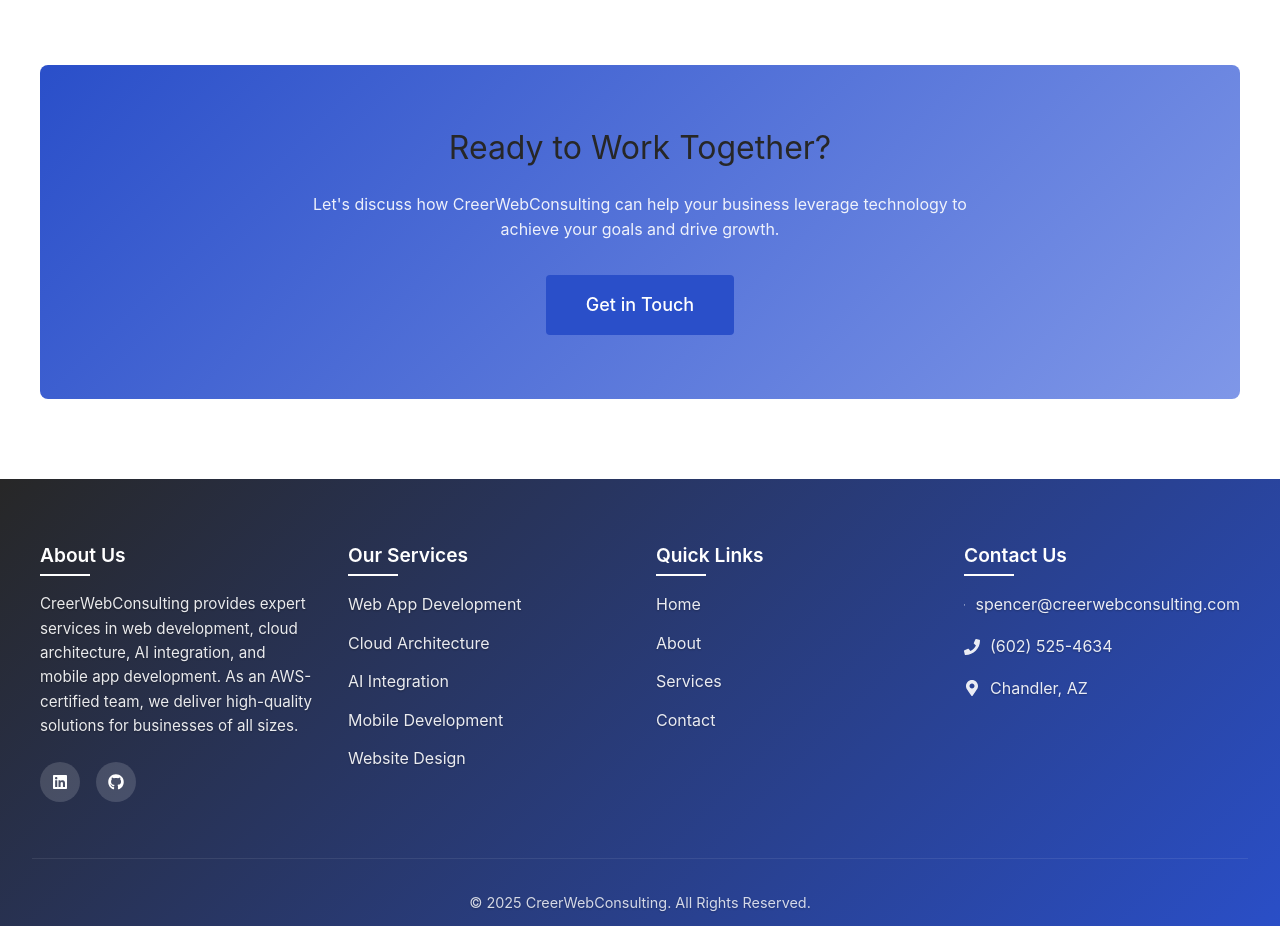
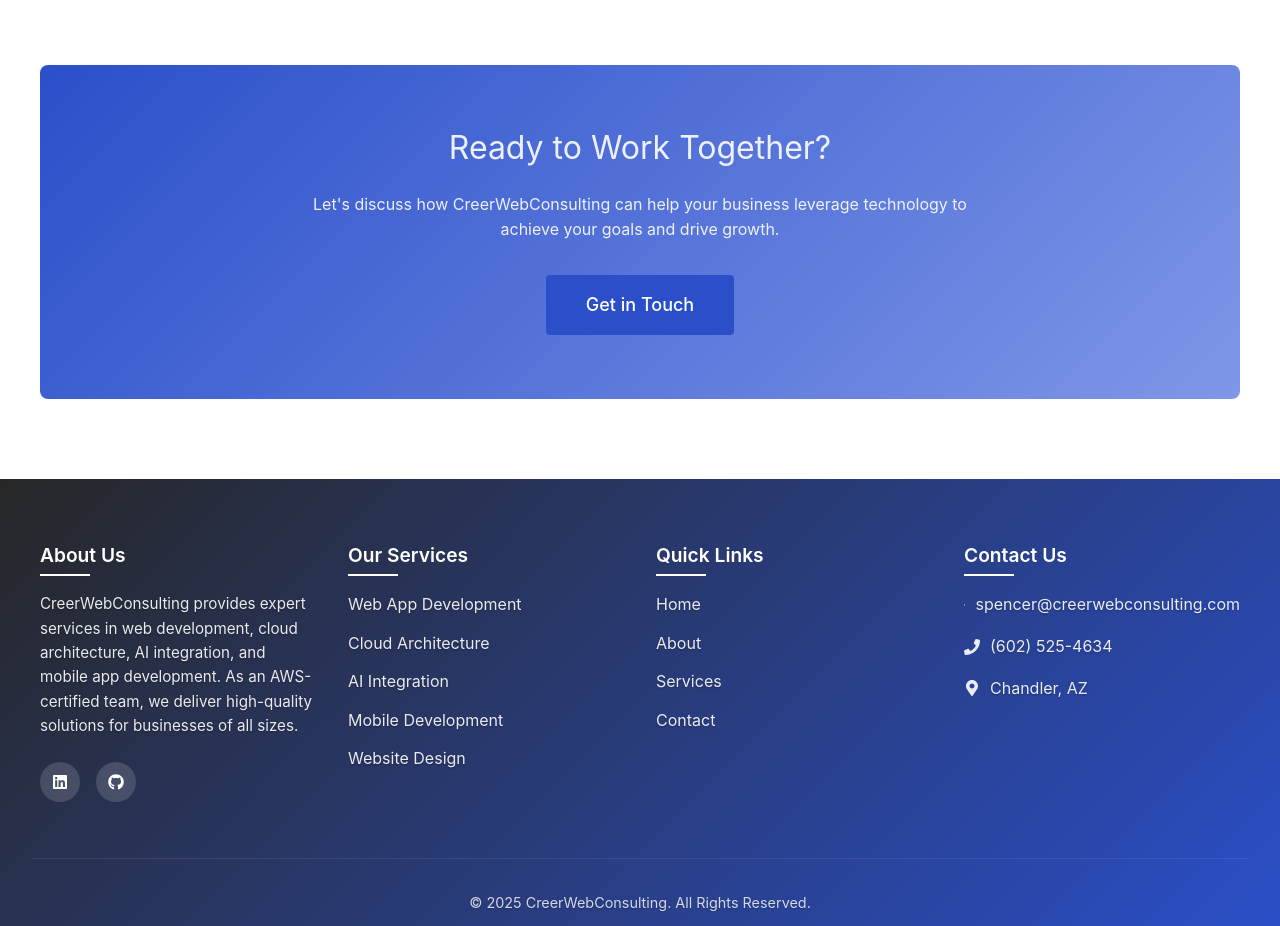
Before and after one commit to spencercreer/creer-web-consulting, a React (Create React App) app: page /about in a window 1280 px wide. Shown: the part 800-1726 px from the top of the page. Built offline with nearby package versions, Linux system fonts and the light colour scheme.

Commit message:
feat: improve CTA section title styling on About page
- Add white color with 0.9 opacity to CTATitle
- Set font-weight to 400 for better visual hierarchy

```diff
--- a/src/pages/About.js
+++ b/src/pages/About.js
@@ -192,6 +192,9 @@
 const CTATitle = styled.h2`
   font-size: 2rem;
   margin-bottom: 1.5rem;
+  color: white;
+  opacity: 0.9;
+  font-weight: 400;
 `;
 
 const CTADescription = styled.p`
```
